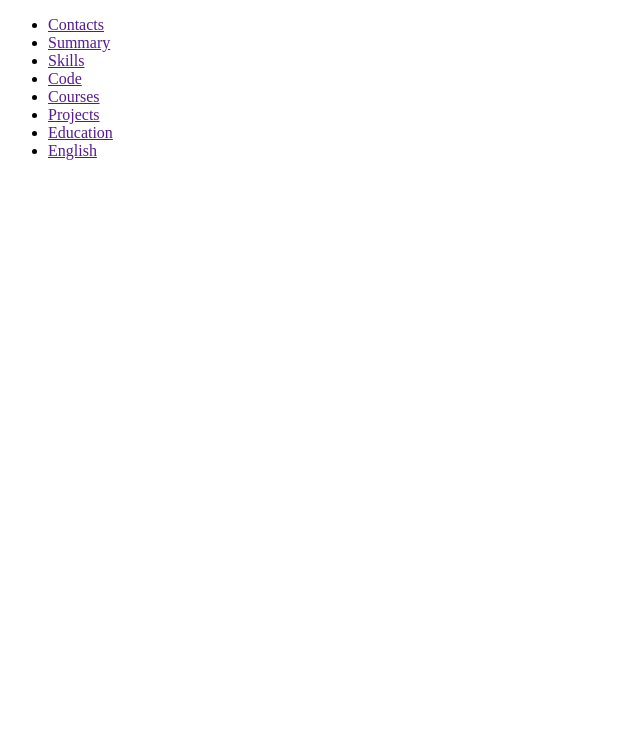
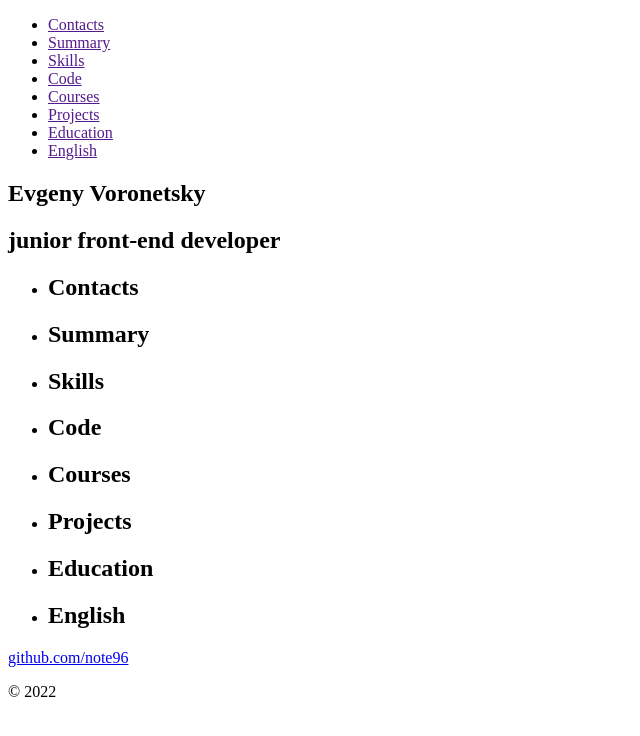
Before and after one commit to note96/rsschool-cv, a plain HTML site: page index.html in a window 1280 px wide. Shown: the whole page, without its empty margins (0-640 px from the left). Drawn offline with Linux system fonts and the light colour scheme.

Commit message:
feat: index.html add main and footer

```diff
--- a/index.html
+++ b/index.html
@@ -26,8 +26,67 @@
             </nav>
         </div>
     </header>
+
     <main>
+        <section class="section-developer">
+            <div class="container">
+                <div class="developer">
+                    <div class="developer-name">
+                        <h1 class="developer-name-h1">Evgeny Voronetsky</h1>
+                        <h2 class="developer-name-h2">junior front-end developer</h2>
+                    </div>
+                    <div class="developer-avatar"></div>
+                </div>
+                <div class="developer-line"></div>
+            </div>
+        </section>
 
+        <section class="section-info">
+            <div class="container">
+                <ul class="info-list">
+                    <li class="info-list-item">
+                        <h2 class="info-list-item-h2">Contacts</h2>
+                        <div class="info-list-item-description"></div>
+                    </li>
+                    <li class="info-list-item">
+                        <h2 class="info-list-item-h2">Summary</h2>
+                        <div class="info-list-item-description"></div>
+                    </li>
+                    <li class="info-list-item">
+                        <h2 class="info-list-item-h2">Skills</h2>
+                        <div class="info-list-item-description"></div>
+                    </li>
+                    <li class="info-list-item">
+                        <h2 class="info-list-item-h2">Code</h2>
+                        <div class="info-list-item-description"></div>
+                    </li>
+                    <li class="info-list-item">
+                        <h2 class="info-list-item-h2">Courses</h2>
+                        <div class="info-list-item-description"></div>
+                    </li>
+                    <li class="info-list-item">
+                        <h2 class="info-list-item-h2">Projects</h2>
+                        <div class="info-list-item-description"></div>
+                    </li>
+                    <li class="info-list-item">
+                        <h2 class="info-list-item-h2">Education</h2>
+                        <div class="info-list-item-description"></div>
+                    </li>
+                    <li class="info-list-item">
+                        <h2 class="info-list-item-h2">English</h2>
+                        <div class="info-list-item-description"></div>
+                    </li>
+                </ul>
+            </div>
+        </section>
     </main>
+
+    <footer class="footer">
+        <div class="container">
+            <a href="" class="footer-logo"></a>
+            <a href="https://github.com/note96" class="footer-link">github.com/note96</a>
+            <p>© 2022</p>
+        </div>
+    </footer>
 </body>
 </html>
```
Also changed, not shown: lol.png (deleted).
